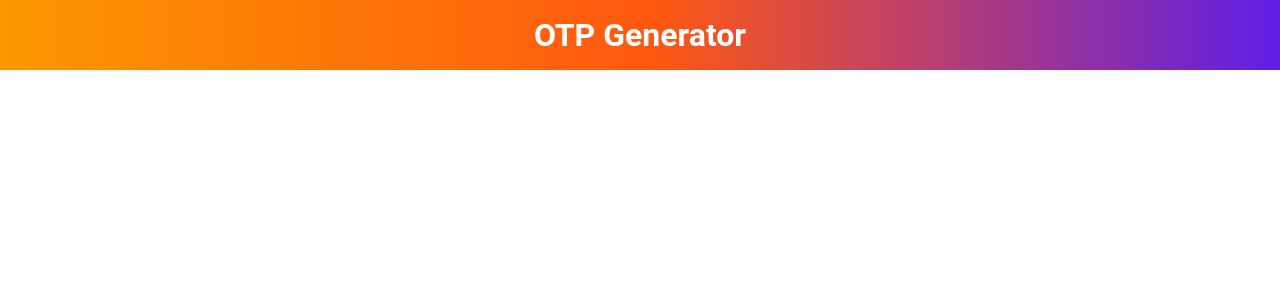
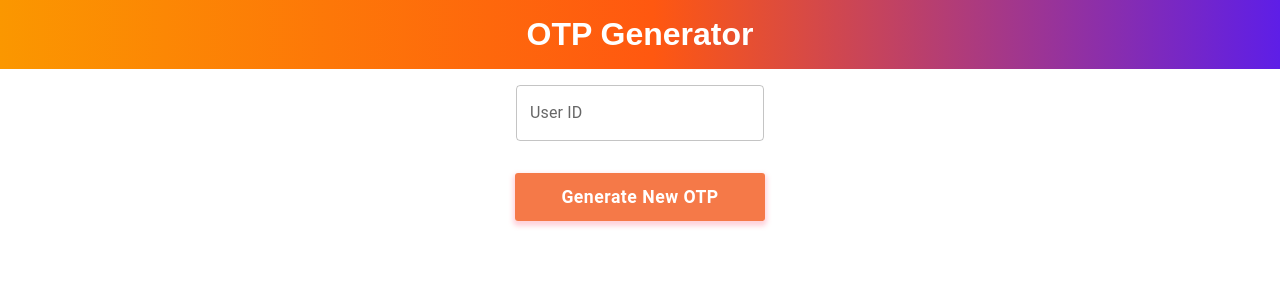
Before and after one commit to AdrianChiritescu/OTP-generator-frontend, a React (Create React App) app: page / in a window 1280 px wide. Shown: the top 300 px of the page. Built offline with nearby package versions, Linux system fonts and the light colour scheme.

Commit message:
Added TimePicker, Button and TextField MUI components
Added custom styling to the Button MUI componenet

```diff
--- a/package.json
+++ b/package.json
@@ -3,9 +3,15 @@
   "version": "0.1.0",
   "private": true,
   "dependencies": {
+    "@emotion/react": "^11.8.1",
+    "@emotion/styled": "^11.8.1",
+    "@material-ui/icons": "^4.11.2",
+    "@mui/lab": "^5.0.0-alpha.70",
+    "@mui/material": "^5.4.3",
     "@testing-library/jest-dom": "^5.16.2",
     "@testing-library/react": "^12.1.3",
     "@testing-library/user-event": "^13.5.0",
+    "date-fns": "^2.28.0",
     "react": "^17.0.2",
     "react-dom": "^17.0.2",
     "react-scripts": "5.0.0",
--- a/src/components/App.jsx
+++ b/src/components/App.jsx
@@ -1,12 +1,13 @@
 import "./App.css";
 import Header from "./Header";
+import OtpForm from "./OtpForm";
 
 function App() {
 
   return (
     <>
       <Header />
-
+      <OtpForm />
     </>
   )
 }
--- /dev/null
+++ b/src/components/BasicTimePicker.jsx
@@ -0,0 +1,22 @@
+import * as React from 'react';
+import TextField from '@mui/material/TextField';
+import AdapterDateFns from '@mui/lab/AdapterDateFns';
+import LocalizationProvider from '@mui/lab/LocalizationProvider';
+import TimePicker from '@mui/lab/TimePicker';
+
+export default function BasicTimePicker() {
+  const [value, setValue] = React.useState(null);
+
+  return (
+    <LocalizationProvider dateAdapter={AdapterDateFns}>
+      <TimePicker
+        label="Date Time"
+        value={value}
+        onChange={(newValue) => {
+          setValue(newValue);
+        }}
+        renderInput={(params) => <TextField {...params} />}
+      />
+    </LocalizationProvider>
+  );
+}
--- a/src/components/OtpForm.css
+++ b/src/components/OtpForm.css
@@ -0,0 +1,14 @@
+.input-group{
+    display: flex;
+    justify-content: center;
+    align-items: center;
+    flex-direction: column;
+    gap: 1rem;
+    margin-top: 1rem;
+}
+
+.centered {
+    display: flex;
+    justify-content: center;
+    margin-top: 2rem;
+}
--- a/src/components/OtpForm.jsx
+++ b/src/components/OtpForm.jsx
@@ -0,0 +1,21 @@
+import "./OtpForm.css";
+import WithStylesButton from "./WithStylesButton";
+import { TextField } from "@mui/material";
+import BasicTimePicker from "./BasicTimePicker";
+
+function OtpForm() {
+  return (
+    <form>
+        <div className="input-group">
+            <TextField label="User ID" variant="outlined"/>
+            <BasicTimePicker />
+        </div>
+
+        <div className="centered">
+            <WithStylesButton variant="contained">Generate new OTP</WithStylesButton>
+        </div>
+    </form>
+  )
+}
+
+export default OtpForm;
--- /dev/null
+++ b/src/components/WithStylesButton.jsx
@@ -0,0 +1,22 @@
+import { withStyles } from "@material-ui/core/styles";
+import Button from "@material-ui/core/Button";
+
+const WithStylesButton = withStyles({
+  root: {
+    background: "linear-gradient(#f57948 100%,#f57948 100%)",
+    borderRadius: 3,
+    border: 0,
+    color: "white",
+    width: 250,
+    height: 48,
+    padding: "0 30px",
+    fontWeight: 700,
+    fontSize: "1.1rem",
+    boxShadow: "0 3px 5px 2px rgba(255, 105, 135, .3)"
+  },
+  label: {
+    textTransform: "capitalize"
+  }
+})(Button);
+
+export default WithStylesButton;
--- a/src/index.css
+++ b/src/index.css
@@ -1,5 +1,5 @@
 body {
   margin: 0;
   padding: 0;
-  font-family: 'Roboto', 'Oxygen';
+  font-family: sans-serif;
 }
```
Also changed, not shown: src/components/Header.css (line endings or trailing spaces), 2 other files (tests, documents, lock files or other folders).
